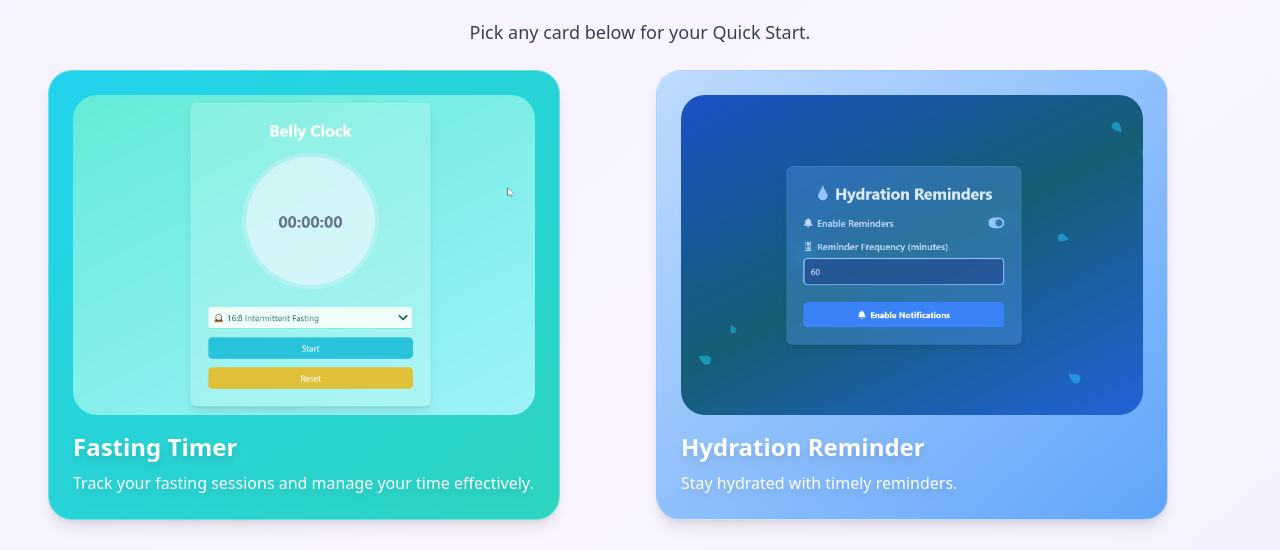
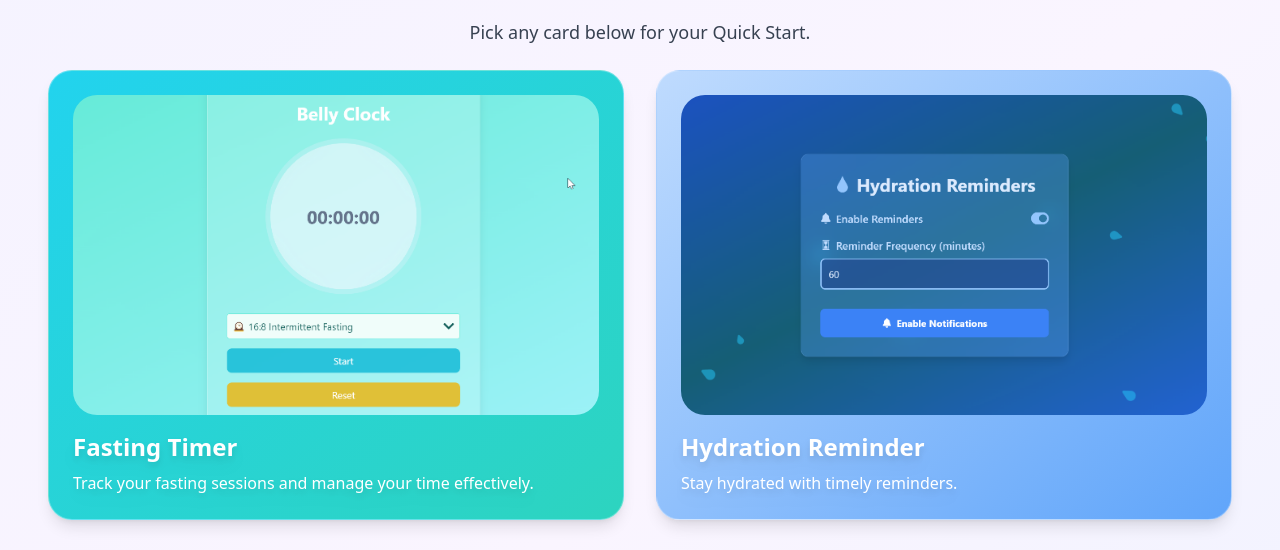
Before and after one commit to Motlakz/belly-clock-app, a React (Vite) app: page /dashboard in a window 1280 px wide. Shown: the part 162-712 px from the top of the page. Built offline with nearby package versions, Linux system fonts and the light colour scheme; no server answers; the database is empty; sample sign-in values are in the browser's storage.

Commit message:
update: fix grid spacing for dashbaord cards

```diff
--- a/src/components/Card.tsx
+++ b/src/components/Card.tsx
@@ -15,7 +15,7 @@ const Card: React.FC<CardProps> = React.memo(({ title, description, link, imageU
         <motion.div
             whileHover={{ scale: 1.02, boxShadow: "0 10px 20px rgba(0, 0, 0, 0.3)" }}
             transition={{ type: 'spring', stiffness: 300 }}
-            className={`relative block p-6 ${gradient} bg-opacity-30 max-w-lg w-full rounded-3xl shadow-lg border border-white border-opacity-30 overflow-hidden`}
+            className={`relative block p-6 ${gradient} bg-opacity-30 rounded-3xl shadow-lg border border-white border-opacity-30 overflow-hidden`}
         >
             <Link to={link} target="_blank" className="block">
                 <img src={imageUrl} alt={title} className="max-h-80 object-cover rounded-3xl mb-4" width="100%" height="100%" />
--- a/src/pages/Dashboard.tsx
+++ b/src/pages/Dashboard.tsx
@@ -103,7 +103,7 @@ const DashboardPage: React.FC<DashboardPageProps> = ({ progressData }) => {
                 <p className="text-lg mb-6">Pick any card below for your Quick Start.</p>
             </article>
 
-            <div className="sm:grid sm:grid-cols-2 gap-8">
+            <div className="grid sm:grid-cols-2 grid-cols-1 gap-8">
                 <Suspense fallback={<div>Loading...</div>}>
                     <div>
                         <Card
```
